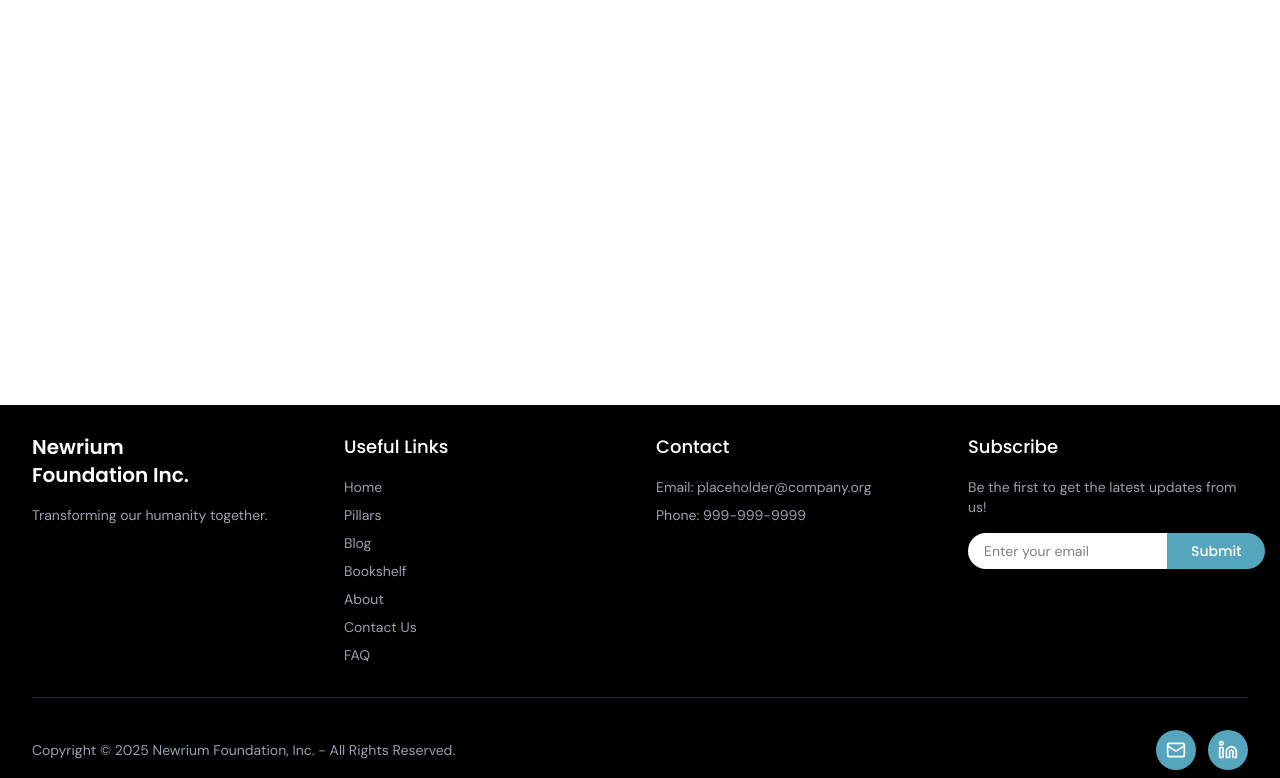
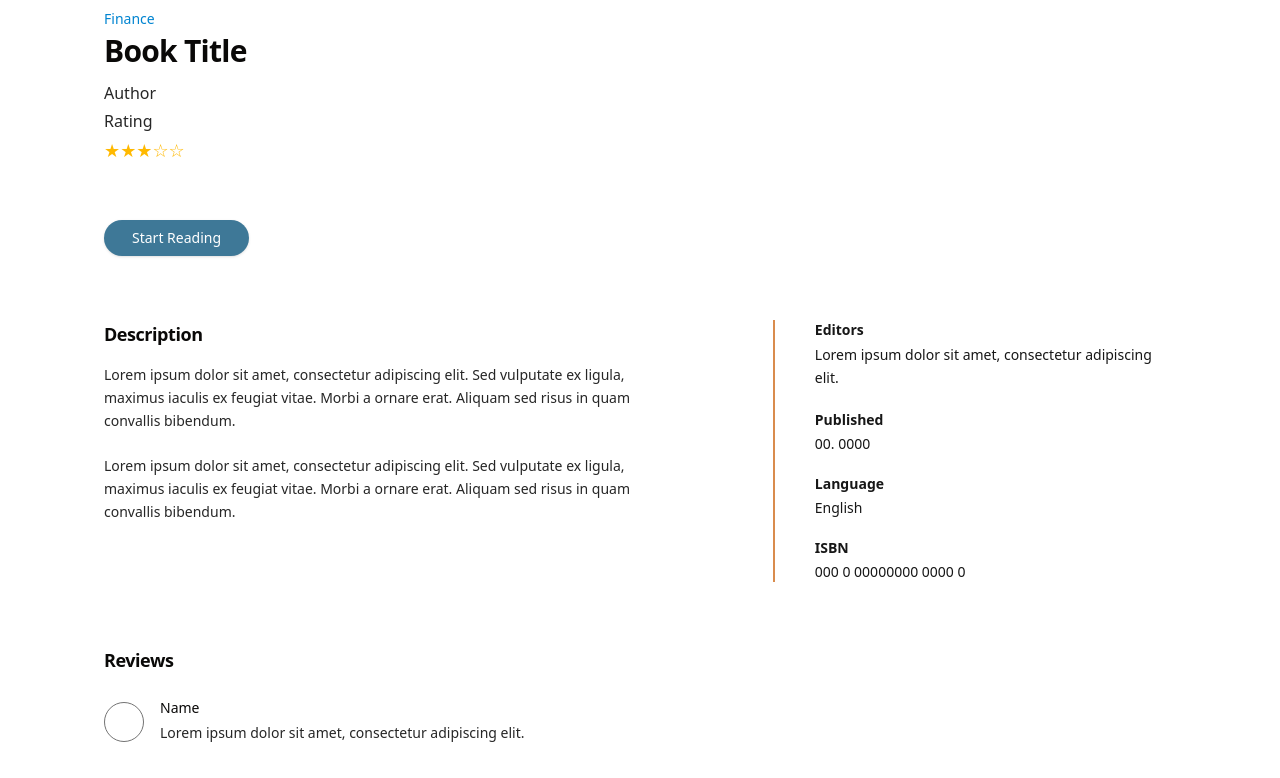
Before and after one commit to richajos34/Newrium-Foundation, a Next.js app: page /Newrium-Foundation/book/1 in a window 1280 px wide. Before the commit this address had no page. Shown: the part 459-1237 px from the top of the page. Built offline with nearby package versions, Linux system fonts and the light colour scheme.

Commit message:
Add Book Page layout

```diff
--- /dev/null
+++ b/src/app/book/[id]/page.tsx
@@ -0,0 +1,142 @@
+import React from "react";
+
+export default function BookPage({ params }: { params: { id: string } }) {
+  // TODO: replace with real data later (using params.id)
+  const book = {
+    category: "Finance",
+    title: "Book Title",
+    author: "Author",
+    rating: 3,
+    description: `Lorem ipsum dolor sit amet, consectetur adipiscing elit. Sed vulputate ex ligula,
+maximus iaculis ex feugiat vitae. Morbi a ornare erat. Aliquam sed risus in quam
+convallis bibendum.
+
+Lorem ipsum dolor sit amet, consectetur adipiscing elit. Sed vulputate ex ligula,
+maximus iaculis ex feugiat vitae. Morbi a ornare erat. Aliquam sed risus in quam
+convallis bibendum.`,
+    editors:
+      "Lorem ipsum dolor sit amet, consectetur adipiscing elit.",
+    published: "00. 0000",
+    language: "English",
+    isbn: "000 0 00000000 0000 0",
+    reviews: [
+      {
+        id: 1,
+        name: "Name",
+        text: "Lorem ipsum dolor sit amet, consectetur adipiscing elit.",
+      },
+      {
+        id: 2,
+        name: "Name",
+        text: "Lorem ipsum dolor sit amet, consectetur adipiscing elit.",
+      },
+    ],
+  };
+
+  return (
+    // Nav bar is handled by layout.tsx, so just the page content here
+    <main className="bg-white min-h-screen">
+      <div className="max-w-6xl mx-auto px-10 pt-16 pb-24">
+        {/* Back arrow */}
+        <button
+          type="button"
+          onClick={() => window.history.back()}
+          className="mb-8 text-sm text-neutral-700 hover:text-black flex items-center gap-2"
+        >
+          <span className="text-xl">&lt;</span>
+        </button>
+
+        <div className="grid gap-16 lg:grid-cols-[260px,1fr]">
+          {/* LEFT: cover + main info */}
+          <div className="flex flex-col items-start gap-8">
+            {/* Book cover */}
+            <div className="w-[210px] h-[280px] bg-neutral-200 border border-neutral-600 border-b-[6px]" />
+
+            {/* Text info */}
+            <div className="space-y-1">
+              <p className="text-sm text-sky-600">{book.category}</p>
+              <h1 className="text-3xl font-semibold tracking-tight">
+                {book.title}
+              </h1>
+
+              <p className="mt-3 text-base text-neutral-800">Author</p>
+              <p className="text-base text-neutral-800">Rating</p>
+
+              {/* Stars */}
+              <div className="mt-1 flex gap-1 text-[18px] text-amber-400">
+                {"★".repeat(book.rating)}
+                {"★".repeat(0)}
+                {"☆".repeat(5 - book.rating)}
+              </div>
+            </div>
+
+            {/* Start Reading button */}
+            <button className="mt-6 rounded-full bg-[#3E7897] px-7 py-2 text-sm font-medium text-white shadow-sm hover:bg-[#2f647f] transition">
+              Start Reading
+            </button>
+          </div>
+
+          {/* RIGHT: description + side column */}
+          <div className="grid gap-16 lg:grid-cols-[minmax(0,3fr)_minmax(0,2fr)]">
+            {/* Description */}
+            <section>
+              <h2 className="text-lg font-semibold tracking-tight">
+                Description
+              </h2>
+              <p className="mt-4 text-sm leading-relaxed text-neutral-800 whitespace-pre-line">
+                {book.description}
+              </p>
+            </section>
+
+            {/* Side info with orange divider */}
+            <aside className="pl-10 border-l-2 border-[#D98C4D] text-sm text-neutral-900 space-y-5">
+              <div>
+                <h3 className="font-semibold mb-1">Editors</h3>
+                <p className="text-sm leading-relaxed">
+                  {book.editors}
+                </p>
+              </div>
+
+              <div>
+                <h3 className="font-semibold mb-1">Published</h3>
+                <p>{book.published}</p>
+              </div>
+
+              <div>
+                <h3 className="font-semibold mb-1">Language</h3>
+                <p>{book.language}</p>
+              </div>
+
+              <div>
+                <h3 className="font-semibold mb-1">ISBN</h3>
+                <p>{book.isbn}</p>
+              </div>
+            </aside>
+          </div>
+        </div>
+
+        {/* Reviews */}
+        <section className="mt-16">
+          <h2 className="text-lg font-semibold tracking-tight mb-6">
+            Reviews
+          </h2>
+
+          <div className="space-y-8">
+            {book.reviews.map((review) => (
+              <div key={review.id} className="flex items-start gap-4">
+                {/* Circle avatar */}
+                <div className="mt-1 h-10 w-10 rounded-full border border-neutral-500" />
+                <div>
+                  <p className="text-sm font-medium mb-1">{review.name}</p>
+                  <p className="text-sm leading-relaxed text-neutral-800 max-w-xl">
+                    {review.text}
+                  </p>
+                </div>
+              </div>
+            ))}
+          </div>
+        </section>
+      </div>
+    </main>
+  );
+}
```
